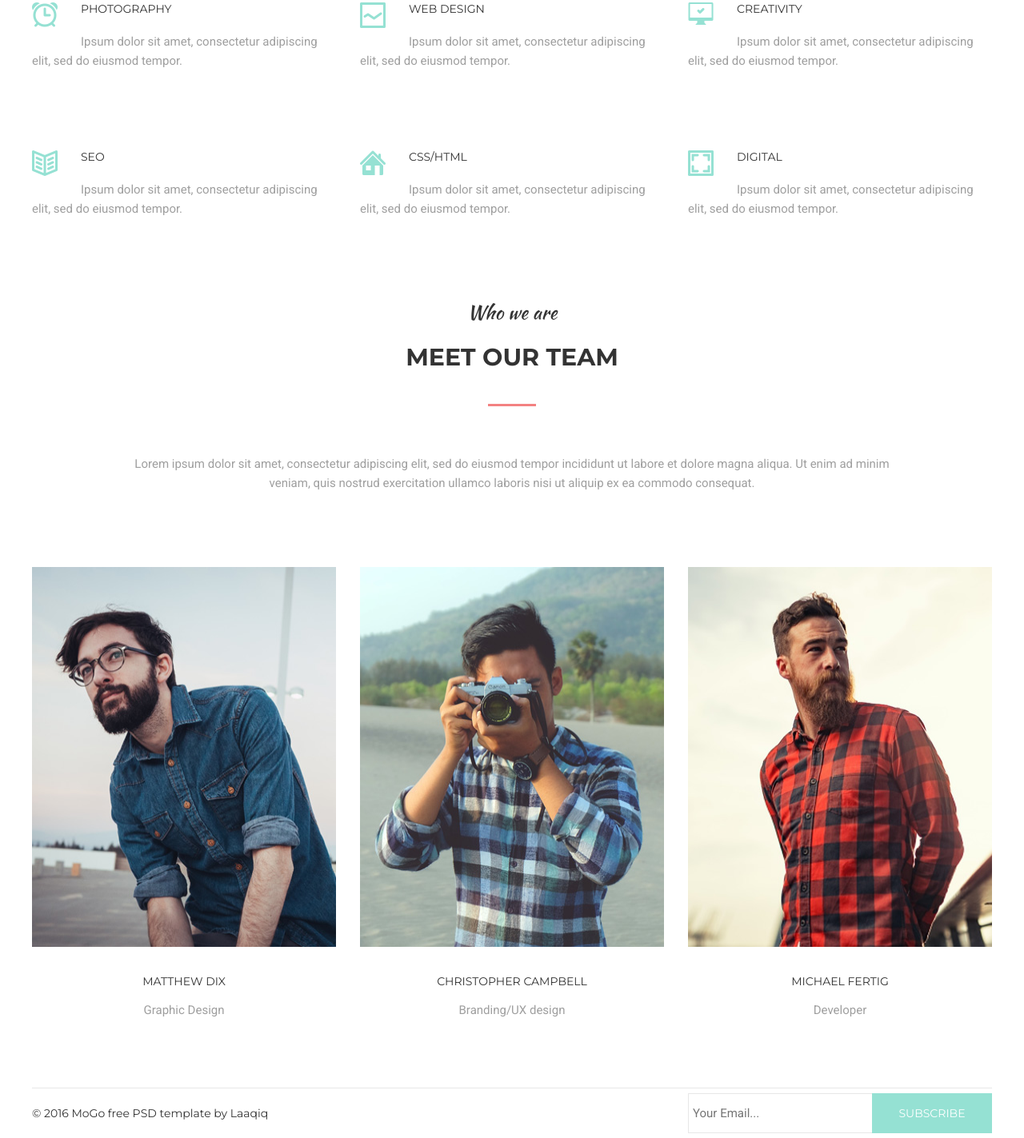
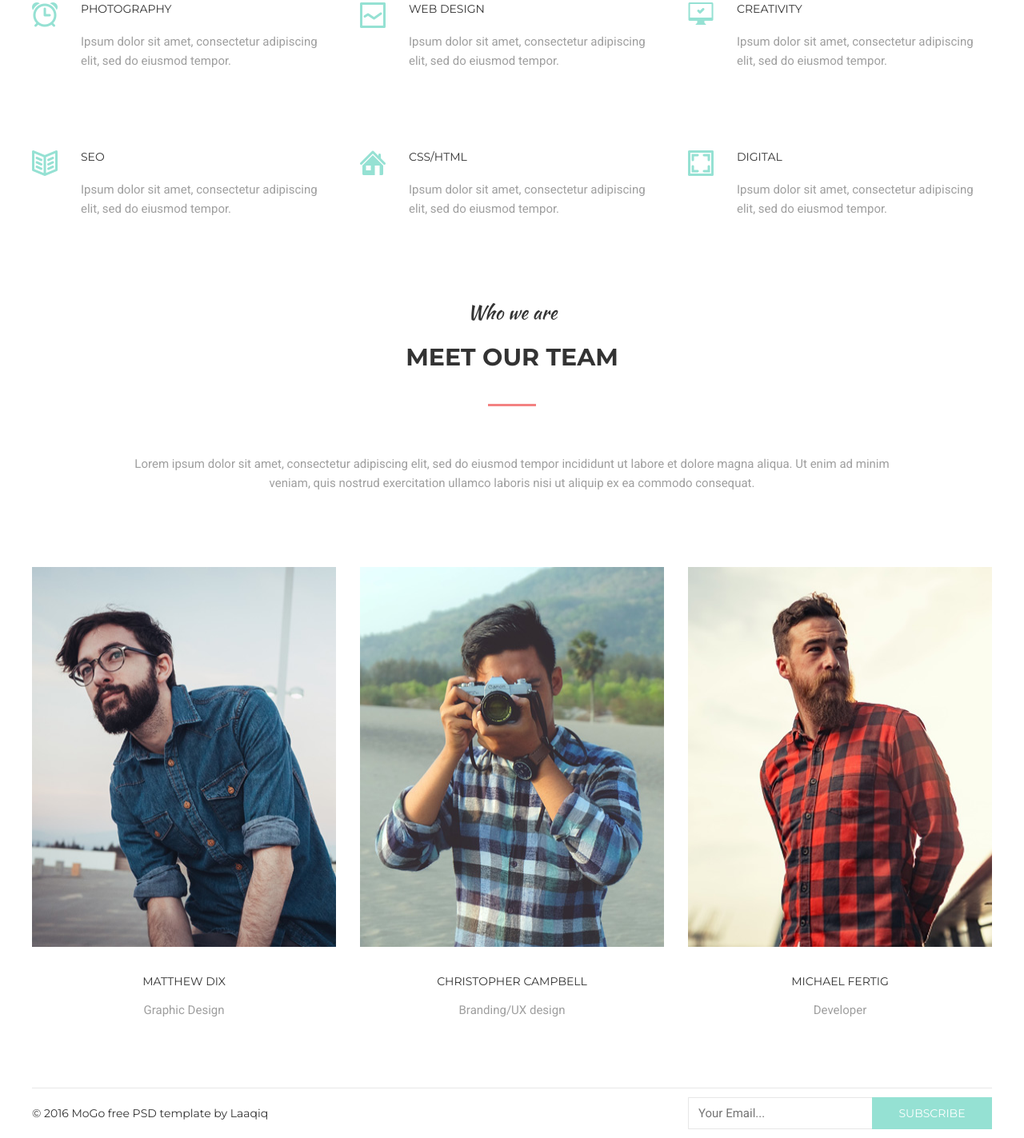
Before and after one commit to nomiso2000/goit-fe-course, a plain HTML site: page Module-6/index.html in a window 1280 px wide. Shown: the part 378-1801 px from the top of the page at 80% size. Drawn offline with Linux system fonts and the light colour scheme.

Commit message:
hw-6 fixed button_e-mail

```diff
--- a/Module-6/css/style.css
+++ b/Module-6/css/style.css
@@ -91,6 +91,9 @@ body {
 }
 .services_item {
   flex: 0 0 380px;
+  display: flex;
+  flex-wrap: wrap;
+  justify-content: start;
 }
 .h3_title {
   text-transform: uppercase;
@@ -105,9 +108,8 @@ body {
   content: "";
   width: 32px;
   height: 32px;
-  float: left;
   padding-right: 29px;
-  padding-bottom: 29px;
+  /* padding-bottom: 10%; */
   background-repeat: no-repeat;
 }
 .services_item:first-child::before {
@@ -130,6 +132,7 @@ body {
 }
 
 .services_description {
+  padding-left: 61px;
   color: #9f9f9f;
   font-family: "Roboto", sans-serif;
   font-weight: 400;
@@ -237,29 +240,33 @@ body {
   border-top: 1px #e7e7e7 solid;
   height: 62px;
 }
+.email_buton {
+  display: flex;
+  align-items: center;
+}
 .input_email {
   box-sizing: border-box;
   font-family: "Roboto", sans-serif;
   font-weight: 300;
   border: 1px #e7e7e7 solid;
   font-size: 15px;
-  line-height: 24px;
-  padding: 5px;
+  padding-left: 12px;
   border-right: none;
   width: 230px;
-  height: 50px;
+  height: 40px;
 }
 
 .buton {
+  box-sizing: border-box;
   width: 150px;
-  height: 50px;
+  height: 40px;
   text-transform: uppercase;
   color: #ffffff;
   background-color: #95e1d3;
   border: none;
   font-family: "Montserrat", sans-serif;
   font-size: 14px;
-  padding: 12px;
+  cursor: pointer;
 }
 .main_description {
   font-family: "Montserrat", sans-serif;
```
